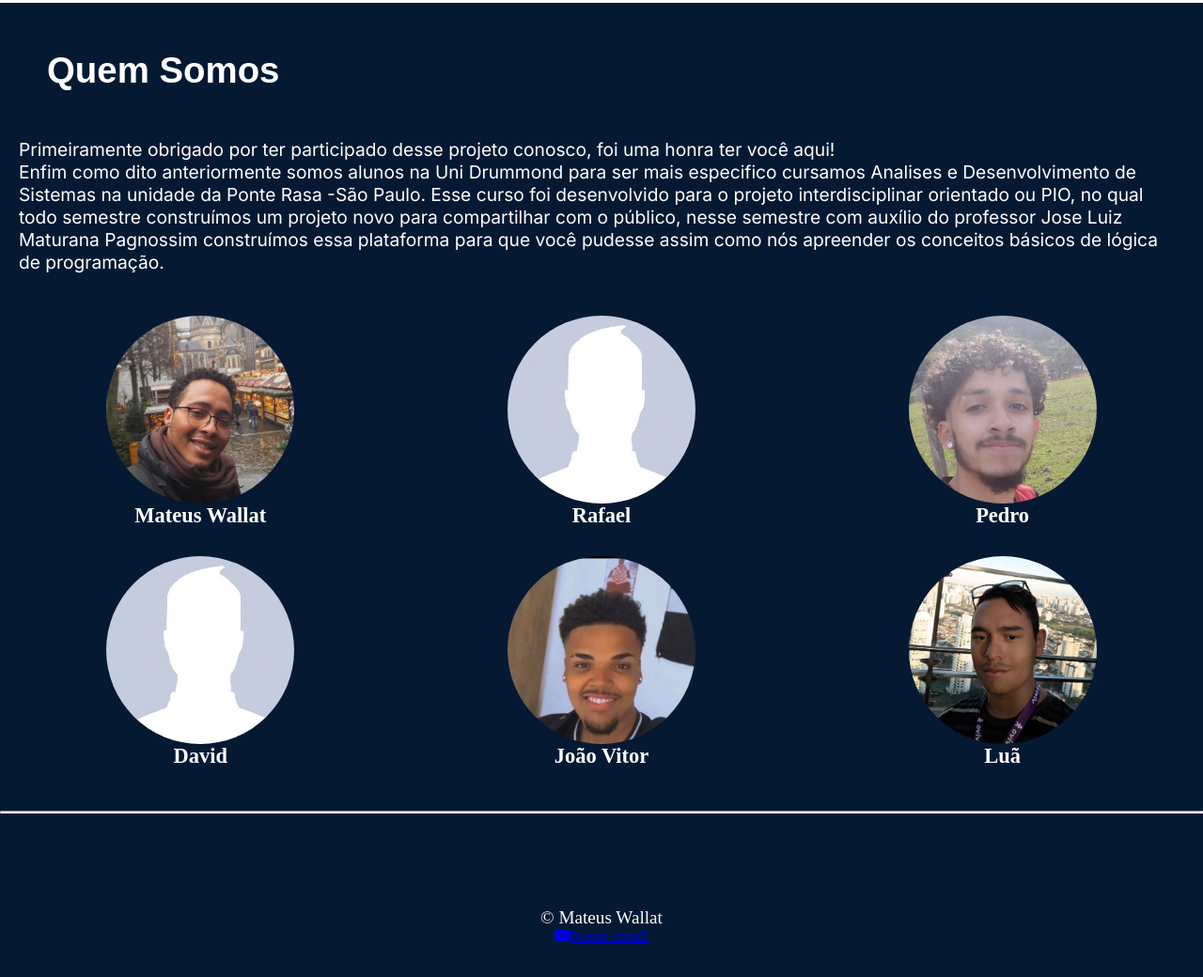
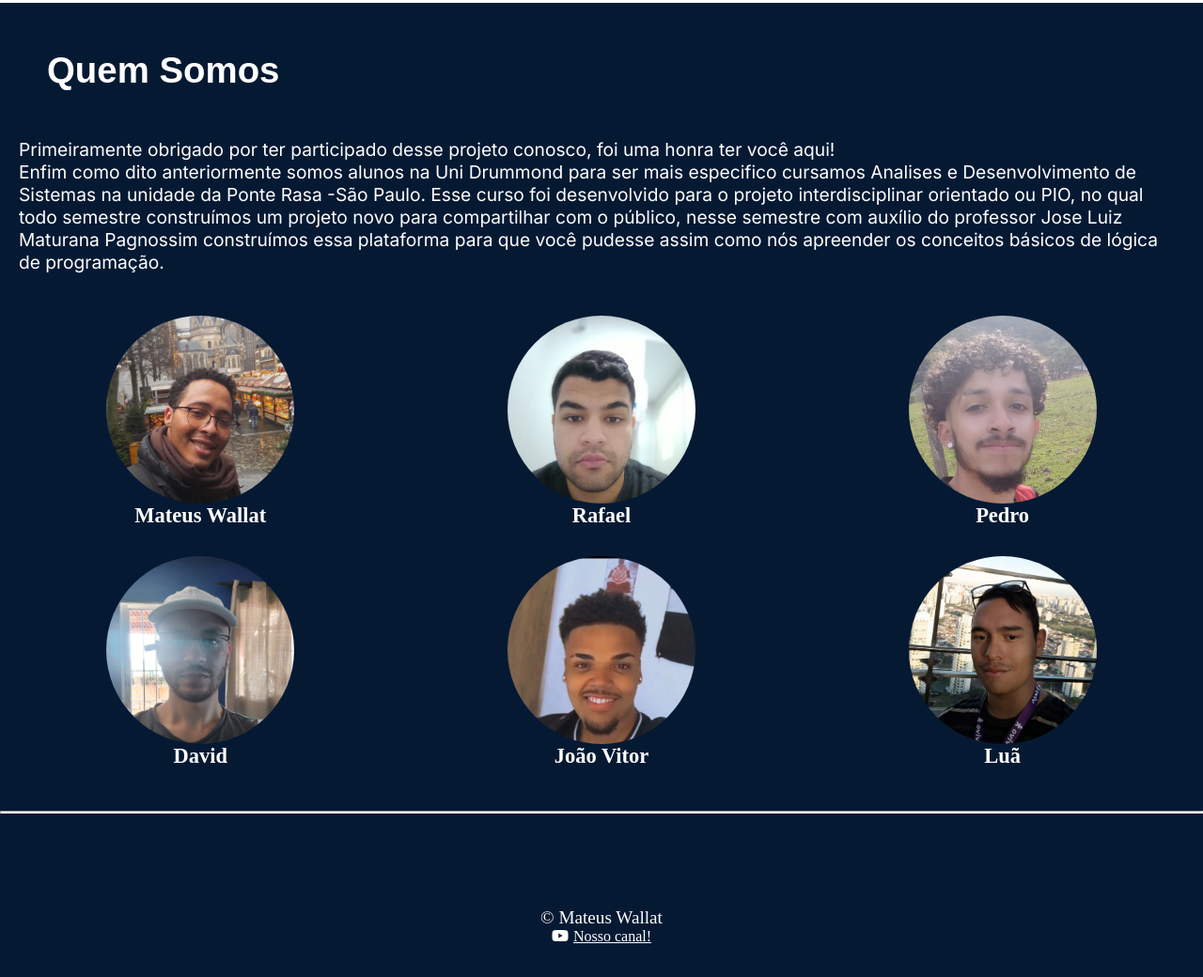
Before and after one commit to MateusWallat/PIO, a plain HTML site: page index.html in a window 1280 px wide. Shown: the part 7293-8333 px from the top of the page at 94% size. Drawn offline with Linux system fonts and the light colour scheme; a web font is replaced by a local one.

Commit message:
ultimo update

```diff
--- a/css/style.css
+++ b/css/style.css
@@ -221,6 +221,15 @@ footer{
     padding-top: 100px;
  }
 
+ footer a{
+    color: white;
+    margin: 10px;
+ }
+
+ footer i{
+    margin-right: 5px;
+ }
+
 
  /*? Screen >= 992px < 1200px Large DESKTOP ------------------------------------------------------------------------------------------------------------- */
 
--- a/index.html
+++ b/index.html
@@ -230,7 +230,7 @@
                         </div>
                     </div>
                     <div class="aluno-wraper">
-                        <div class="imagem"></div>
+                        <div class="imagem" style="background-image:url(./imagens/Rafael.jpeg) ;"></div>
                         <div class="box">
                             <h3>Rafael</h3>
                         </div>
@@ -243,7 +243,7 @@
                         </div>
                     </div>
                     <div class="aluno-wraper">
-                        <div class="imagem"></div>
+                        <div class="imagem" style="background-image: url(./imagens/david.jpeg);"></div>
                         <div class="box">
                             <h3>David</h3>
 
@@ -270,7 +270,7 @@
     <footer>
         <hr>
         <p> &copy; Mateus Wallat</p>
-        <a href="#"><i class="fa-brands fa-youtube"></i>Nosso canal!</a>
+        <a href="https://www.youtube.com/channel/UCa5k1QMqngHip7xnKcuFy8A"><i class="fa-brands fa-youtube"></i>Nosso canal!</a>
     </footer>
 
 
```
Also changed, not shown: imagens/Rafael.jpeg (added), imagens/david.jpeg (added).
